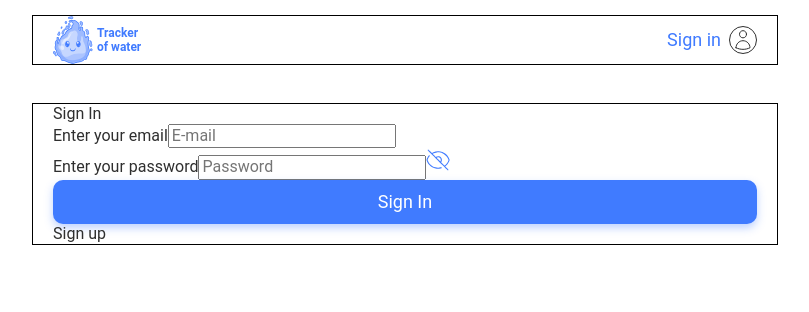
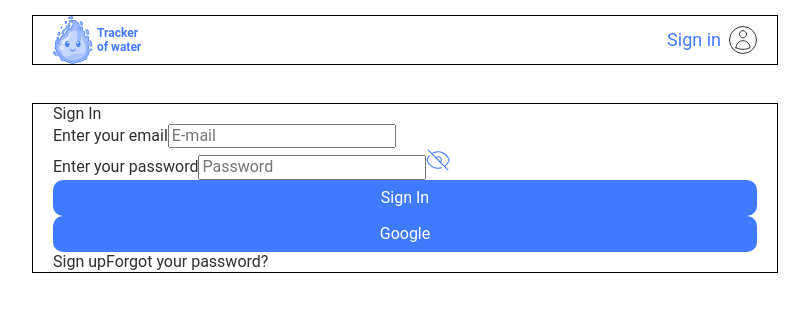
Before and after one commit to ServerIbraimovUa/agua_vivo_app, a React (Vite) app: page /agua_vivo_app/signin in a window 1280 px wide. Shown: the top 312 px of the page, without its empty margins (235-1044 px from the left). Built offline with nearby package versions, Linux system fonts and the light colour scheme; no server answers.

Commit message:
Added forgot pass

```diff
--- a/src/components/AuthForm/AuthForm.styled.ts
+++ b/src/components/AuthForm/AuthForm.styled.ts
@@ -24,12 +24,8 @@ export const StyledAuthFormSpan = styled.span`
 
 export const AuthFormButton = styled.button`
   width: 100%;
+  height: 36px;
   border-radius: 10px;
-  margin-left: auto;
-  font-size: 18px;
-  padding-top: 12px;
-  padding-bottom: 12px;
-  color: var(--primary-white);
-  background-color: var(--primary-blue);
-  box-shadow: 0px 4px 8px 0px rgba(64, 123, 255, 0.34);
+  padding: 8px 30px;
+  font-size: 16px;
 `;
--- a/src/components/AuthForm/AuthForm.tsx
+++ b/src/components/AuthForm/AuthForm.tsx
@@ -114,7 +114,7 @@ const AuthForm: FC<Props> = ({ repeat }) => {
         </>
       )}
 
-      <AuthFormButton type="submit">
+      <AuthFormButton className="btn" type="submit">
         {repeat ? "Sign Up" : "Sign In"}
       </AuthFormButton>
     </form>
--- /dev/null
+++ b/src/pages/ForgotPasswordPage.tsx
@@ -0,0 +1,5 @@
+const ForgotPasswordPage = () => {
+  return <div>ForgotPasswordPage</div>;
+};
+
+export default ForgotPasswordPage;
--- a/src/pages/LoginPage.tsx
+++ b/src/pages/LoginPage.tsx
@@ -1,5 +1,6 @@
 import AuthForm from "../components/AuthForm/AuthForm";
 import { NavLink } from "react-router-dom";
+import { AuthFormButton } from "../components/AuthForm/AuthForm.styled";
 
 const LoginPage = () => {
   return (
@@ -7,7 +8,9 @@ const LoginPage = () => {
       <div className="container">
         <h2>Sign In</h2>
         <AuthForm repeat={false} />
+        <AuthFormButton className="btn">Google</AuthFormButton>
         <NavLink to="/signup">Sign up</NavLink>
+        <NavLink to="/forgotPass">Forgot your password?</NavLink>
       </div>
     </section>
   );
```
